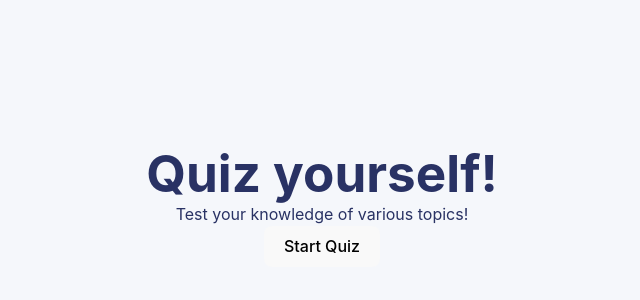
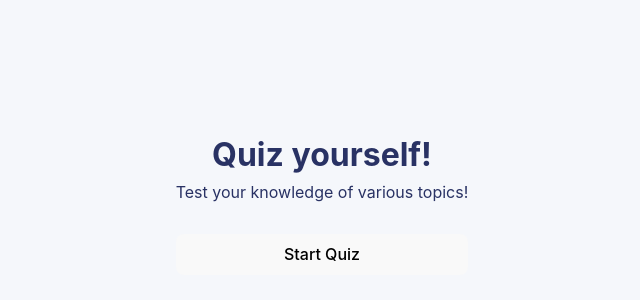
Before and after one commit to michael-j-coyne/quiz-app, a React (Vite) app: page / in a window 1280 px wide. Shown: the part 194-494 px from the top of the page, without its empty margins (318-958 px from the left). Built offline with nearby package versions, Linux system fonts and the light colour scheme.

Commit message:
Add classes, styling to Intro component

```diff
--- a/src/components/intro/Intro.jsx
+++ b/src/components/intro/Intro.jsx
@@ -1,9 +1,13 @@
+import "./intro.css";
+
 export default function Intro() {
   return (
-    <>
-      <h1>Quiz yourself!</h1>
-      <p>Test your knowledge of various topics!</p>
-      <button>Start Quiz</button>
-    </>
+    <div className="intro">
+      <h1 className="intro__title">Quiz yourself!</h1>
+      <p className="intro__description">
+        Test your knowledge of various topics!
+      </p>
+      <button className="intro__button">Start Quiz</button>
+    </div>
   );
 }
--- /dev/null
+++ b/src/components/intro/intro.css
@@ -0,0 +1,13 @@
+.intro {
+  display: flex;
+  flex-direction: column;
+}
+
+.intro__title {
+  font-size: 2rem;
+  margin-bottom: 7px;
+}
+
+.intro__description {
+  margin-bottom: 30px;
+}
```
